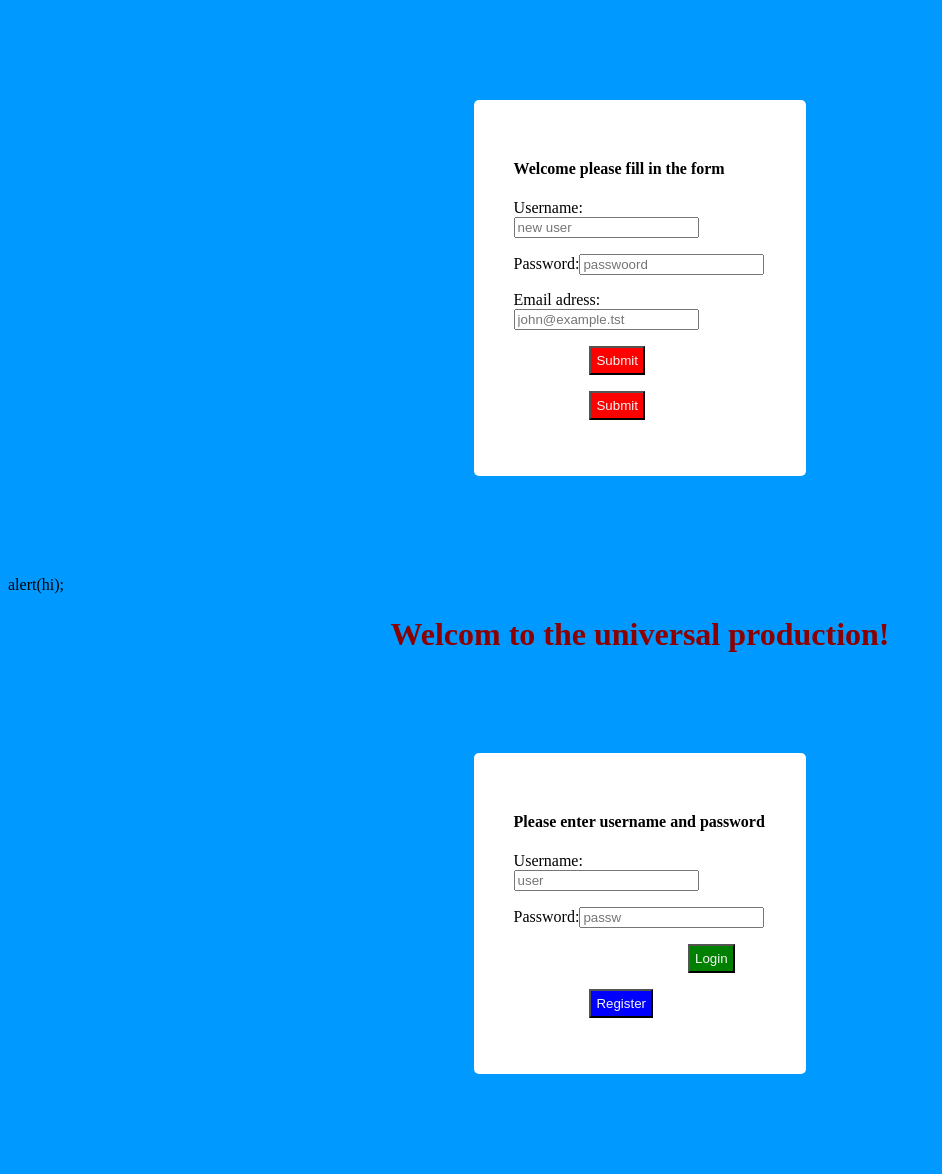
After one commit to TJKnigge/Login_Assignmet, a PHP site: page /Register_session.php in a window 1280 px wide. The commit adds this page. Shown: the whole page, without its empty margins (0-942 px from the left). Run offline with PHP 8.4, Linux system fonts and the light colour scheme.

Commit message:
kan bestand openen maar nog geen users toevoegen

```diff
--- /dev/null
+++ b/Register_session.php
@@ -0,0 +1,72 @@
+
+<html>
+    <head>
+        <meta charset="UTF-8">
+        <title>Register page</title>
+
+        <link rel = "stylesheet" type = "text/css" href="login_style_sheet.css">
+
+        <script>
+        $email = test_input($_POST["email"]);
+            if (!filter_var($email, FILTER_VALIDATE_EMAIL)) {
+            $emailErr = "Invalid email format";
+            }
+
+
+
+
+        </script>
+
+
+
+    </head>
+    <body>
+
+
+
+        <div id = "form">
+            <form>
+<!--                action="login_session.php">-->
+        <h4> <font color="black">Welcome please fill in the form</h4>
+            <p>
+                Username:<input type="text" id="nwuser" name="nwuser" placeholder="new user" required>
+            </p>
+            <p>
+                Password:<input type="password" id="passw" name="passw" placeholder="passwoord" required>
+            </p>
+            <p>
+                Email adress:<input type="email" name="email" placeholder="john@example.tst" required ><br>
+            </p>
+            <p>
+                <button type="submit" id="submit" value="login" > Submit </button>
+            </p>
+            <p>
+                <button class="primary" id="submit" value="submit" > Submit </button>
+                <a class="primary" href="index.php"></a>
+            </p>
+
+
+
+            </form>
+        </div>
+
+
+ alert(hi);
+
+    <?php
+
+       session_start();
+       require ('session.php');
+       require ('index.php');
+
+
+
+
+
+
+
+
+    ?>
+
+   </body>
+</html>
--- a/index.php
+++ b/index.php
@@ -23,6 +23,14 @@
             <p>
                 <button type="submit" id="btn" value="login" > Login </button>
             </p>
+<!--            <p>
+                <button type="submit" id="out" value="logout" > Logout </button>
+                <a type="submit" href="logout_session.php"></a>
+            </p>-->
+            <p>
+                <button class="primary" id="reg" value="register" > Register </button>
+                <a class="primary" href="Register_session.php"></a>
+            </p>
 
 
             </form>
@@ -36,69 +44,9 @@
 
        require ('login_session.php');
        require ('session.php');
-//       include 'logout_session';
+//       require ('logout_session.php');
+//       require ('Register_session.php');
 
-        //function connectDB(){
-//        $hostname = 'localhost';
-//        $databasenaam = 'login';
-//        $username = $_POST['user'];
-//        $password = $_POST['passw'];
-
-
-//        $conn = mysqli_connect('localhost', $username, $password,'login');
-
-
-
-        //$conn= new mysqli($hostname, $username, $password, $databasenaam);
-        //return $conn;
-        //}
-
-
-//        $conn= connectDB();
-
-
-
-
-      //login
-
-
-
-
-
-
-
-
-//      $row= mysqli_fetch_array($conn);
-//        if($row['username'] == $username && $row['password'] == $password){
-//           echo "Login suucess full! Welcome". $row['username'];
-//       } else {
-//           echo "Failed to login!";
-//       }
-//
-
-
-
-
-
-
-
-
-
-
-       //$selectDB = mysqli_select_db($C, 'Login');
-
-//        mysqli_select_db("login");
-//
-//        $sql= mysqli_query("select* from users where username='$username' and password='$password'")
-//               or die("Failed to connect to DB" . mysqli_error());
-//
-//        $row= mysqli_fetch_array($sql);
-//        if($row['username'] === $username && $row['password'] === $password){
-//           echo "Login suucess full! Welcome". $row['username'];
-//       } else {
-//           echo "Failed to login!";
-//       }
-//
 
         ?>
     </body>
--- a/login_session.php
+++ b/login_session.php
@@ -19,9 +19,14 @@ require ('session.php');
 
         $row= mysqli_fetch_array($result);
         if($row['username'] == $username && $row['password'] == $password){
-           echo "Login success full! Welcome " .  $row['username'];
+           echo "<div style='text-align:center'><h4>Login success full! Welcome " .  $row['username']. "</h4></div>";
+           readfile("form.php");
+
        } else {
-            echo "Sorry, you are not in our database " . $username . "!";
+            echo "<div style='text-align:center'><h4>Sorry, you are not in our database " . $username . "!</h4></div>";
+
+            echo "<div style='text-align:center'><h4>Please register as a new user</h4></div>";
+
        }
 
 
--- a/login_style_sheet.css
+++ b/login_style_sheet.css
@@ -18,6 +18,31 @@
                 margin-left: 69%;
             }
 
+/*            #out{
+                background-color: red;
+                color: whitesmoke;
+                padding: 5px;
+                margin-right: 69%;
+            }
+            */
+
+            #reg{
+                background-color: blue;
+                color: whitesmoke;
+                padding: 5px;
+                margin-left: 30%;
+            }
+
+            #submit{
+                background-color: red;
+                color: whitesmoke;
+                padding: 5px;
+                margin-left: 30%;
+            }
+
+
+
+
             h1{
                 text-align: center;
             }
--- a/nbproject/private/private.xml
+++ b/nbproject/private/private.xml
@@ -3,6 +3,11 @@
     <editor-bookmarks xmlns="http://www.netbeans.org/ns/editor-bookmarks/2" lastBookmarkId="0"/>
     <open-files xmlns="http://www.netbeans.org/ns/projectui-open-files/2">
         <group>
+            <file>file:/H:/xampp/htdocs/Login_Assignment/login_session.php</file>
+            <file>file:/H:/xampp/htdocs/Login_Assignment/Register_session.php</file>
+            <file>file:/H:/xampp/htdocs/Login_Assignment/session.php</file>
+            <file>file:/H:/xampp/htdocs/Login_Assignment/login_style_sheet.css</file>
+            <file>file:/H:/xampp/htdocs/Login_Assignment/logout_session.php</file>
             <file>file:/H:/xampp/htdocs/Login_Assignment/index.php</file>
         </group>
     </open-files>
```
Also changed, not shown: form.php (added, +145 -0 lines), logout_session.php (+6 -18 lines), users.sql (+7 -5 lines), Naamloos.png (added).
